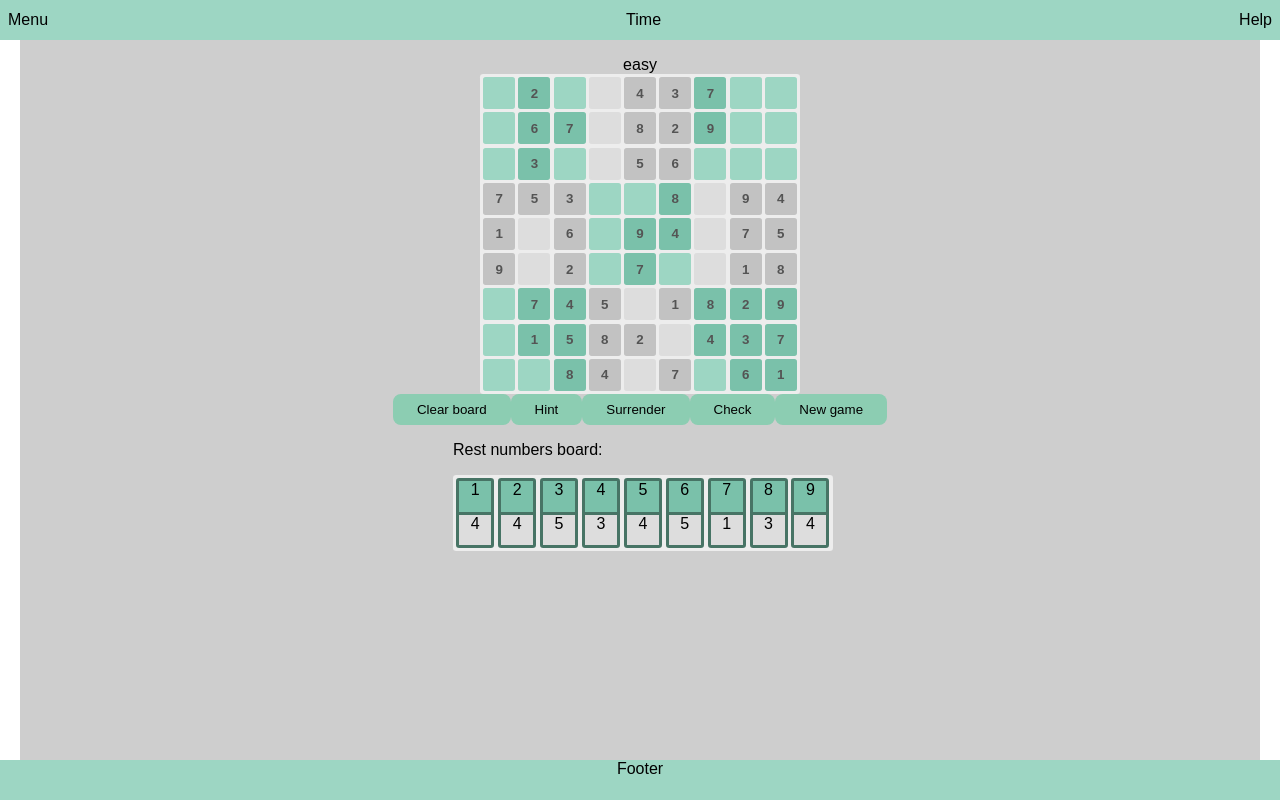
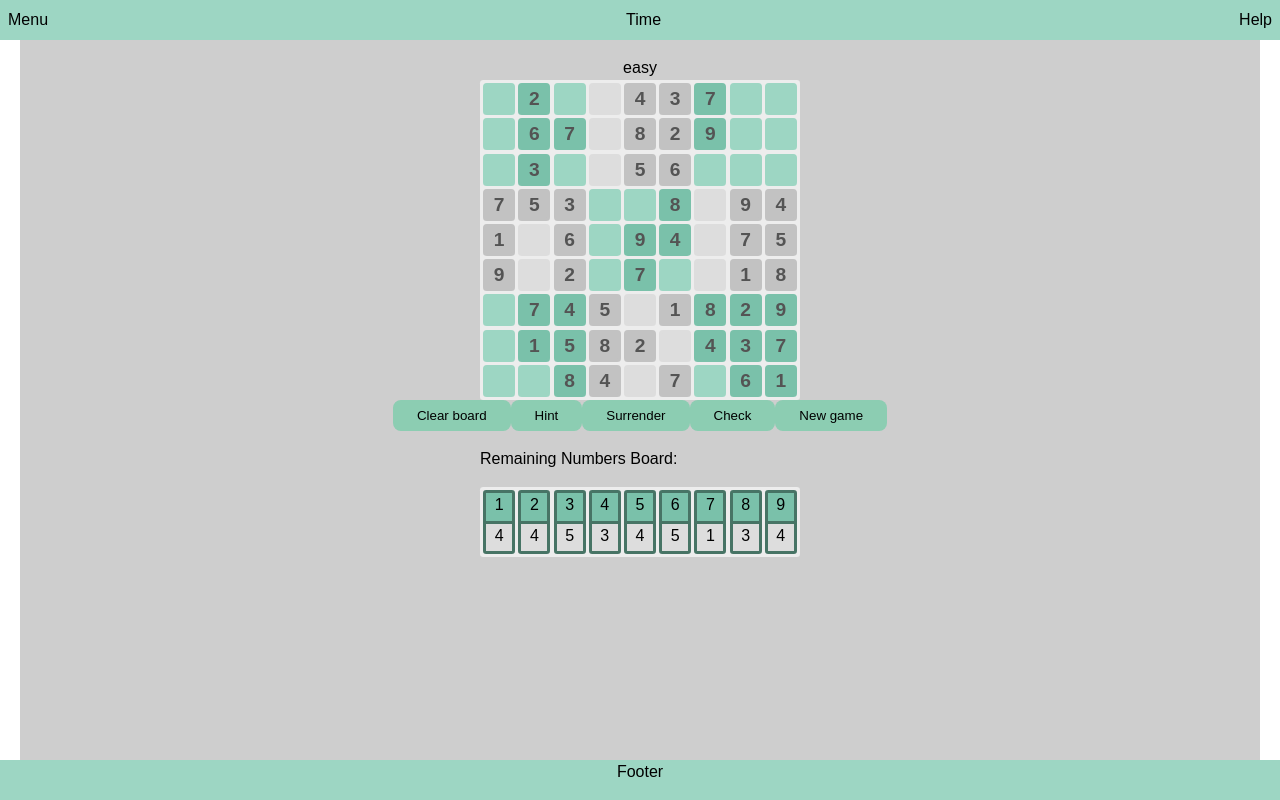
Before and after one commit to IvanMankovich/sudoku, a React (Create React App) app: page / in a window 1280 px wide. Both pictures are taken after a click on the button "Start game". Built offline with nearby package versions, Linux system fonts and the light colour scheme.

Commit message:
fix style, add remaining numbers counter

```diff
--- a/src/components/Board/Board.tsx
+++ b/src/components/Board/Board.tsx
@@ -8,7 +8,7 @@ import {
 } from "../../helpers/utils";
 import { Button } from "../Button/Button";
 import { Cell } from "../Cell/Cell";
-import { RestNumbersBoard } from "../RestNumbersBoard/RestNumbersBoard";
+import { RemainingNumbersBoard } from "../RemainingNumbersBoard/RemainingNumbersBoard";
 import "./Board.scss";
 
 export interface IBoard {
@@ -20,6 +20,9 @@ export const Board = ({ board }: IBoard) => {
   const [selectedRowInd, setSelectedRowInd] = useState<number[]>([]);
   const [selectedColInd, setSelectedColInd] = useState<number[]>([]);
   const [boardState, setBoardState] = useState<string[]>(board.boardAnswer);
+  const [remainingNumbers, setRemainingNumbers] = useState(
+    board.remainingNumbers
+  );
 
   const onCellClick = (ind: number): void => {
     const squareIndexes: number[] = getSquareIndexes(ind);
@@ -43,6 +46,17 @@ export const Board = ({ board }: IBoard) => {
     newBoard[id] = value;
     setBoardState(newBoard);
     board.acceptAttempt?.(id, +value);
+    if (+value) {
+      setRemainingNumbers({
+        ...remainingNumbers,
+        [value]: remainingNumbers[value] - 1,
+      });
+    } else {
+      setRemainingNumbers({
+        ...remainingNumbers,
+        [boardState[id]]: remainingNumbers[boardState[id]] + 1,
+      });
+    }
   };
 
   const onClearClick = (): void => {
@@ -77,7 +91,7 @@ export const Board = ({ board }: IBoard) => {
         <Button content={"New game"} />
       </div>
 
-      <RestNumbersBoard restNumbers={board.restNumbers} />
+      <RemainingNumbersBoard remainingNumbers={remainingNumbers} />
     </React.Fragment>
   );
 };
--- a/src/components/Cell/Cell.scss
+++ b/src/components/Cell/Cell.scss
@@ -1,4 +1,4 @@
-.cell {
+input.cell {
   width: 100%;
   height: 100%;
   border: none;
@@ -10,14 +10,12 @@
   background-color: #dddddd;
   border: 0.2em solid;
   border-color: #dddddd;
+  font-size: 1.2em;
+  -moz-appearance: textfield;
 
   &::-webkit-inner-spin-button {
     -webkit-appearance: none;
     margin: 0;
-  }
-
-  &[type="number"] {
-    -moz-appearance: textfield;
   }
 
   &__odd-square {
--- a/src/components/Layout/Layout.scss
+++ b/src/components/Layout/Layout.scss
@@ -1,10 +1,11 @@
 .layout {
-  min-width: 100vw;
+  min-width: 100%;
   min-height: 100vh;
   display: flex;
   flex: 1 0;
   flex-direction: column;
   justify-content: flex-start;
   align-items: center;
-  font-family: Arial, Helvetica, sans-serif;
+  font: 1em Arial, Helvetica, sans-serif;
+  line-height: 1.5em;
 }
--- a/src/components/NumberPlate/NumberPlate.scss
+++ b/src/components/NumberPlate/NumberPlate.scss
@@ -8,6 +8,7 @@
   background-color: #cecece;
   border: 0.2em solid #477465;
   border-radius: 0.2em;
+  box-sizing: border-box;
 
   > * {
     margin: 0;
--- a/src/components/RestNumbersBoard/RestNumbersBoard.scss
+++ b/src/components/RemainingNumbersBoard/RemainingNumbersBoard.scss
@@ -1,10 +1,10 @@
-.rest-numbers-board {
+.remaining-numbers-board {
   display: grid;
   grid-template-columns: repeat(9, 1fr);
-  height: 100%;
-  width: 100%;
+  width: 20em;
   gap: 0.2em;
   padding: 0.2em;
   background-color: #ededed;
   border-radius: 0.2em;
+  box-sizing: border-box;
 }
--- /dev/null
+++ b/src/components/RemainingNumbersBoard/RemainingNumbersBoard.tsx
@@ -0,0 +1,30 @@
+import { NumbersDictionary } from "../../types/types";
+import { NumberPlate } from "../NumberPlate/NumberPlate";
+import "./RemainingNumbersBoard.scss";
+
+export interface IRemainingNumbersBoard {
+  remainingNumbers: NumbersDictionary;
+}
+export const RemainingNumbersBoard = ({
+  remainingNumbers,
+}: IRemainingNumbersBoard): JSX.Element => {
+  const getNumberPlates = (
+    remainingNumbers: NumbersDictionary
+  ): JSX.Element[] => {
+    const result: JSX.Element[] = [];
+    for (let key in remainingNumbers) {
+      result.push(
+        <NumberPlate key={key} number={key} amount={remainingNumbers[key]} />
+      );
+    }
+    return result;
+  };
+  const numbers: JSX.Element[] = getNumberPlates(remainingNumbers);
+
+  return (
+    <div>
+      <p>Remaining Numbers Board:</p>
+      <div className="remaining-numbers-board">{numbers}</div>
+    </div>
+  );
+};
--- a/src/components/RestNumbersBoard/RestNumbersBoard.tsx
+++ /dev/null
@@ -1,26 +0,0 @@
-import { NumbersDictionary } from "../../types/types";
-import { NumberPlate } from "../NumberPlate/NumberPlate";
-import "./RestNumbersBoard.scss";
-
-export interface IRestNumbersBoard {
-  restNumbers: NumbersDictionary;
-}
-export const RestNumbersBoard = ({
-  restNumbers,
-}: IRestNumbersBoard): JSX.Element => {
-  const getNumberPlates = (restNumbers: NumbersDictionary): JSX.Element[] => {
-    const result: JSX.Element[] = [];
-    for (let key in restNumbers) {
-      result.push(<NumberPlate number={key} amount={restNumbers[key]} />);
-    }
-    return result;
-  };
-  const numbers: JSX.Element[] = getNumberPlates(restNumbers);
-
-  return (
-    <div>
-      <p>Rest numbers board:</p>
-      <div className="rest-numbers-board">{numbers}</div>
-    </div>
-  );
-};
--- a/src/helpers/boardGenerator.ts
+++ b/src/helpers/boardGenerator.ts
@@ -21,7 +21,7 @@ export class BoardGenerator {
   #boardPreset: string = "";
   #secret: string = "";
   difficultyLevel = DifficulityLevel.insane;
-  restNumbers: { [x: string]: number } = {};
+  remainingNumbers: { [x: string]: number } = {};
 
   constructor(difficultyLevel: DifficulityLevel) {
     this.difficultyLevel = difficultyLevel;
@@ -287,7 +287,7 @@ export class BoardGenerator {
       );
     }
 
-    this.restNumbers = numbersDictionary;
+    this.remainingNumbers = numbersDictionary;
 
     return result;
   }
```
